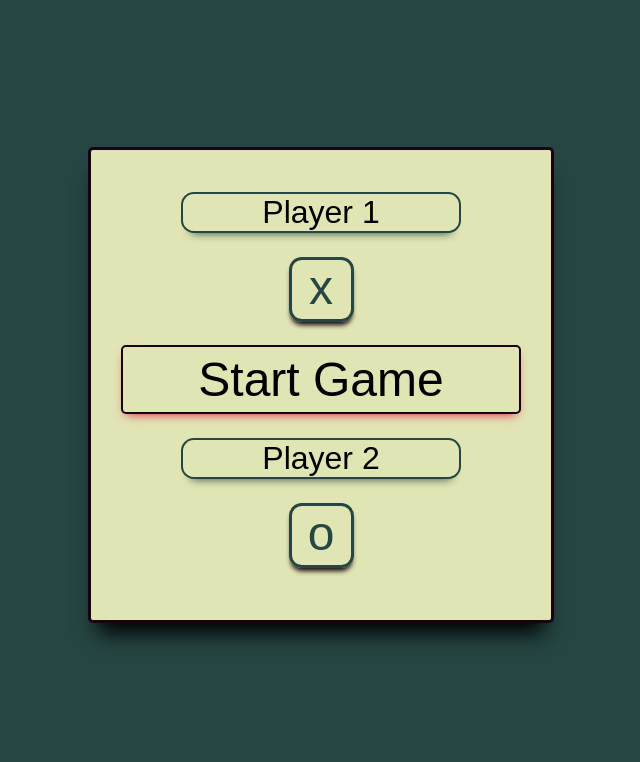
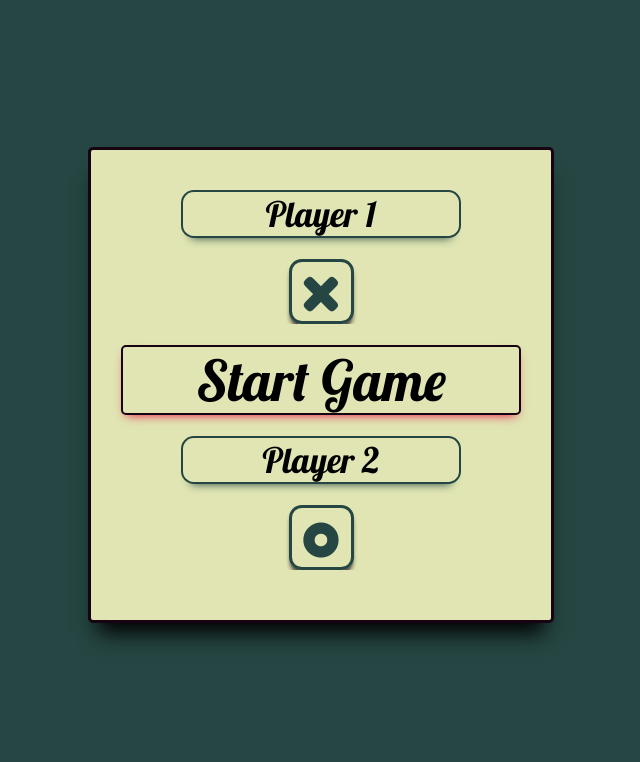
Before and after one commit to tomcoso/tic-tac-toe, a plain HTML site: page index.html in a window 1280 px wide. Shown: the top 762 px of the page, without its empty margins (319-959 px from the left). Drawn offline with Linux system fonts and the light colour scheme.

Commit message:
change fonts

```diff
--- a/index.html
+++ b/index.html
@@ -7,6 +7,10 @@
 
     <link rel="stylesheet" href="./style.css">
     <script src="./main.js" defer></script>
+
+    <link rel="preconnect" href="https://fonts.googleapis.com">
+    <link rel="preconnect" href="https://fonts.gstatic.com" crossorigin>
+    <link href="https://fonts.googleapis.com/css2?family=Fredoka+One&family=Lobster&display=swap" rel="stylesheet">
 
     <title>tic-tac-toe</title>
 </head>
@@ -49,7 +53,7 @@
             </div>
             <div class="display hidden turn1">
 
-                <div class="player1 turn">
+                <div class="player1">
                     <p>Player 1</p>
                     <div class="count">0</div>
                 </div>
--- a/style.css
+++ b/style.css
@@ -6,10 +6,8 @@
     box-sizing: border-box;
 }
 
-@import url('https://fonts.googleapis.com/css2?family=Montserrat:wght@300;400;500&display=swap');
-
 :root {
-    font-family: 'Montserrat', sans-serif;
+    font-family: 'Lobster', cursive;
 
     --darkGrey: hsl(174, 30%, 21%);
     --white: hsl(66, 49%, 80%);
@@ -34,6 +32,7 @@
 footer {
     display: flex;
     gap: 30px;
+    font-family: monospace;
     /* margin-top: auto; */
     margin-bottom: 10px;
     color: var(--white);
@@ -77,10 +76,12 @@ main {
 .cell {
     padding: 10%;
     border: 1px solid var(--darkGrey);
+    font-family: 'Fredoka One', cursive;
     color: var(--black);
 
     text-align: center;
-    font-size: 5rem;
+    font-size: 7rem;
+    line-height: 80%;
 }
 
 
@@ -134,6 +135,7 @@ main {
 .count {
     font-size: 3rem;
     font-weight: 500;
+    font-family: 'Fredoka One', cursive;
 
     outline: 2px solid var(--black);
 
@@ -156,6 +158,7 @@ main {
 .symbol2 {
     font-size: 5rem;
     text-align: center;
+    font-family: 'Fredoka One', cursive;
     border: 2px solid var(--black);
     border-radius: 5px;
     padding: 0 10px;
@@ -188,7 +191,9 @@ main {
 
 #start-game {
     padding: 5px 15px;
-    font-size: 3rem;
+    font-size: 3.5rem;
+    font-family: inherit;
+    line-height: 100%;
 
     border: 2px solid var(--black);
     border-radius: 5px;
@@ -210,6 +215,8 @@ main {
     grid: 1fr / min-content;
     place-content: center;
     gap: 15px;
+    font-family: 'Fredoka One', cursive;
+    overflow: hidden;
 }
 #symbol1 div,
 #symbol2 div{
@@ -217,7 +224,8 @@ main {
     height: 65px;
     text-align: center;
     border: 3px solid var(--darkGrey);
-    font-size: 3rem;
+    font-size: 4rem;
+    line-height: 80%;
     box-shadow: 0px 5px 5px -2px var(--black);
     border-radius: 1vw;
     color: var(--darkGrey);
@@ -242,7 +250,9 @@ main {
 }
 #name1 input,
 #name2 input {
-    font-size: 2rem;
+    font-size: 2.2rem;
+    line-height: 90%;
+    font-family: inherit;
     text-align: center;
     width: 70%;
 
@@ -323,7 +333,7 @@ main {
     }
 
     .cell {
-        font-size: 13vw;
+        font-size: 17vw;
     }
     .player1 p,
     .player2 p {
@@ -361,6 +371,6 @@ main {
     #symbol2 div{
         width: 13vw;
         height: 13vw;
-        font-size: 10vw;
+        font-size: 12vw;
     }
 }
```
Also changed, not shown: 1 other file.
